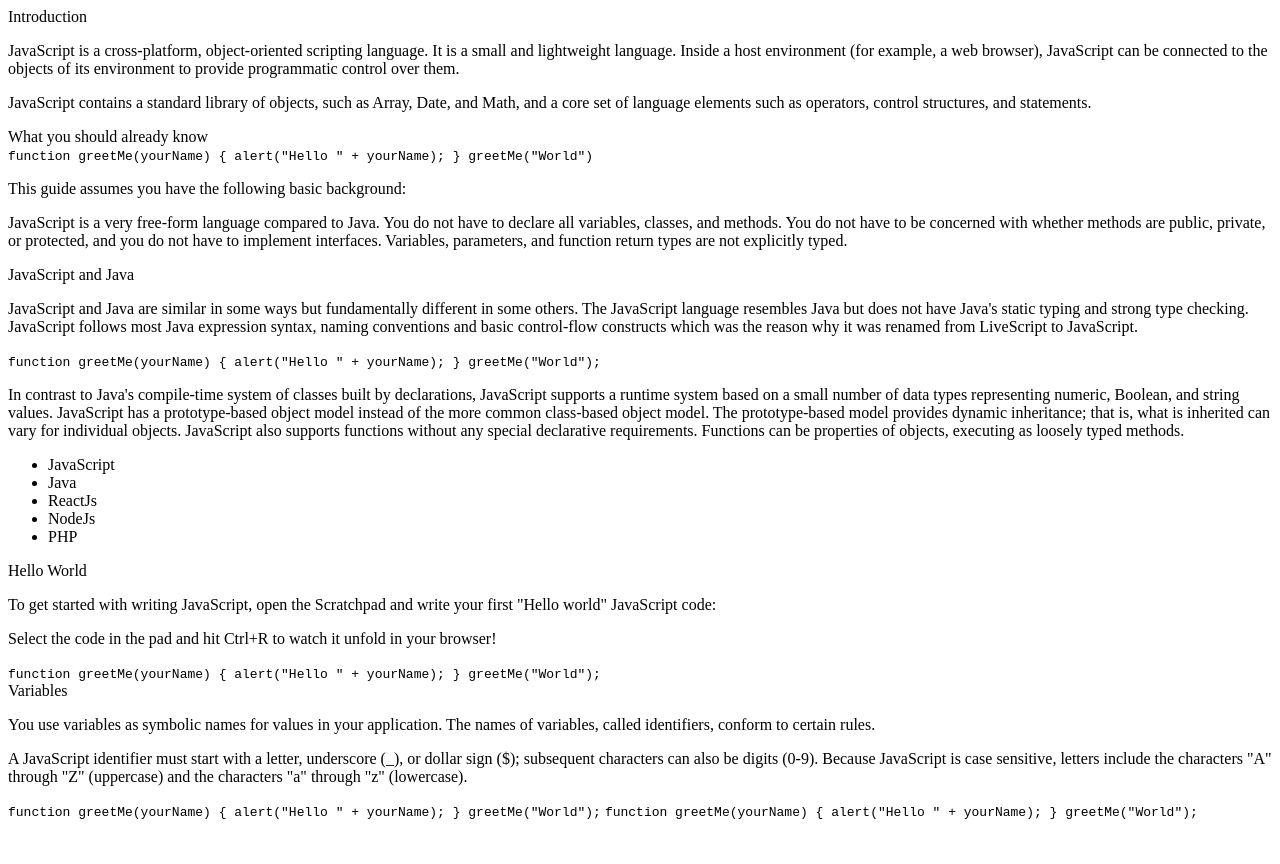
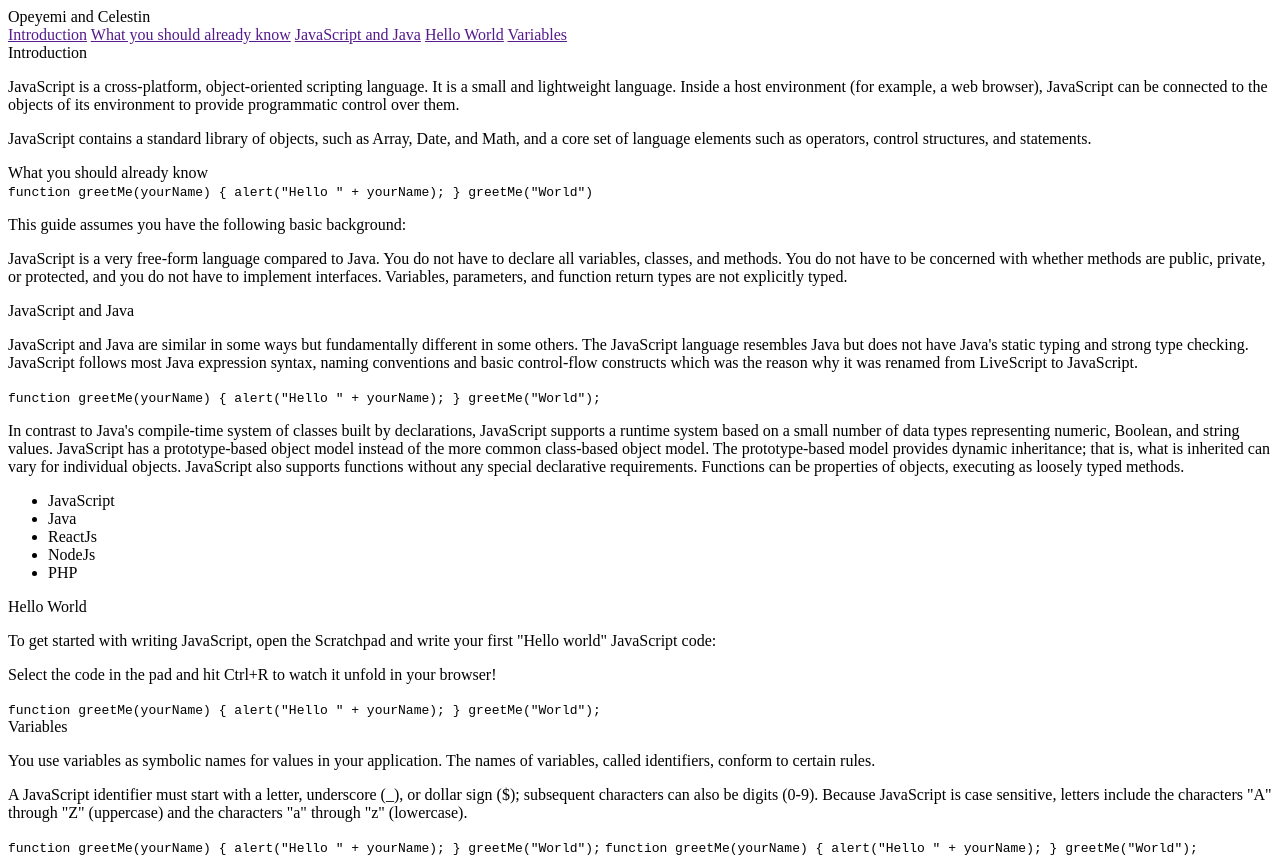
Before and after one commit to niyoceles/Celestin-Opeyemi, a plain HTML site: page index.html in a window 1280 px wide. Before the commit the page ends 828 px from the top, so only its background shows below. Drawn offline with Linux system fonts and the light colour scheme.

Commit message:
Nav bar links added

```diff
--- a/index.html
+++ b/index.html
@@ -11,6 +11,17 @@
   <script src="https://cdn.freecodecamp.org/testable-projects-fcc/v1/bundle.js"></script>
   <main id='main-doc'>
     <nav id="navbar">
+      <header>Opeyemi and Celestin</header>
+
+      <a href="" class="nav-link">Introduction</a>
+
+      <a href="" class="nav-link">What you should already know</a>
+
+      <a href="" class="nav-link">JavaScript and Java</a>
+
+      <a href="" class="nav-link">Hello World</a>
+
+      <a href="" class="nav-link">Variables</a>
 
     </nav>
 
```
